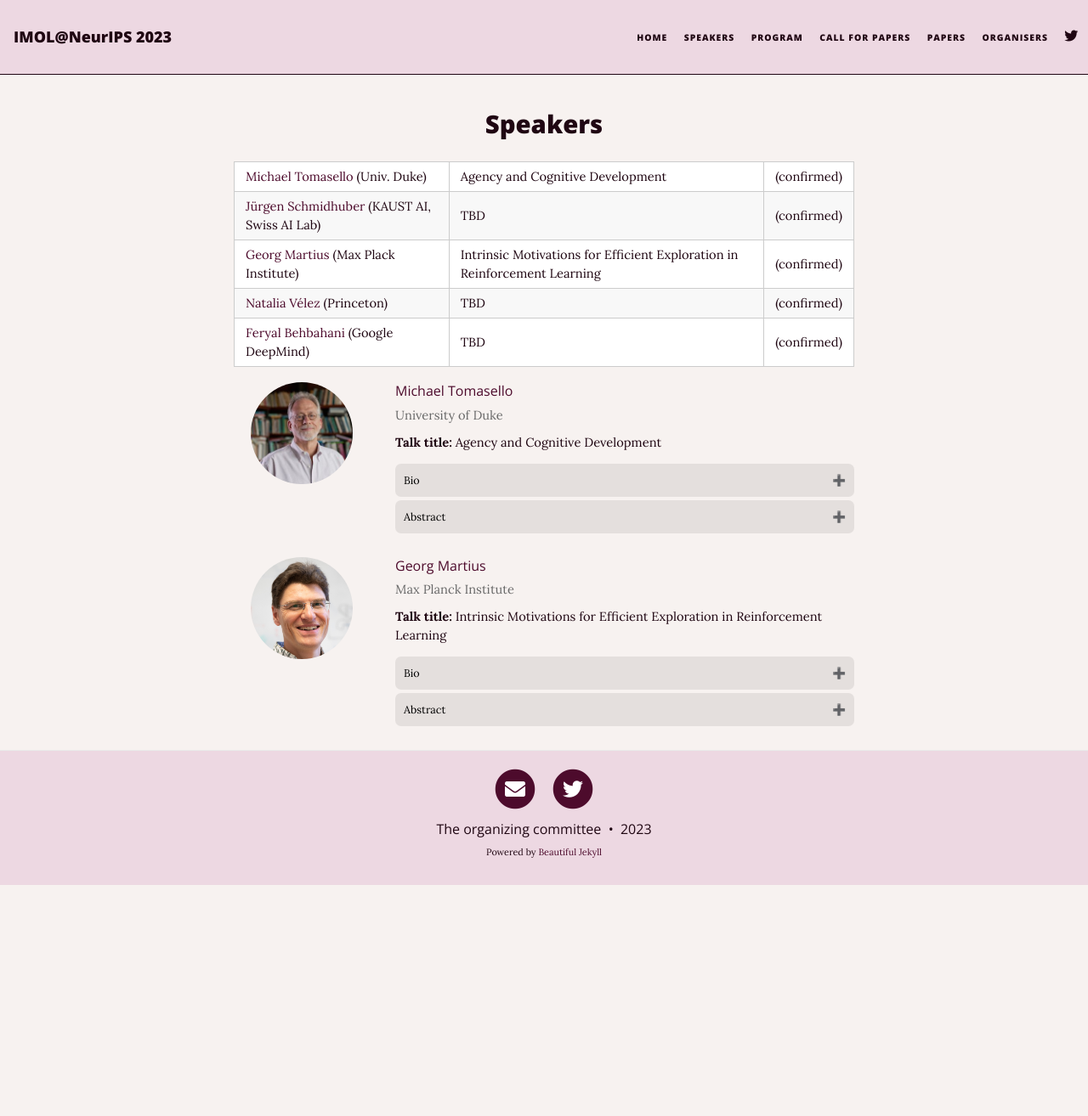
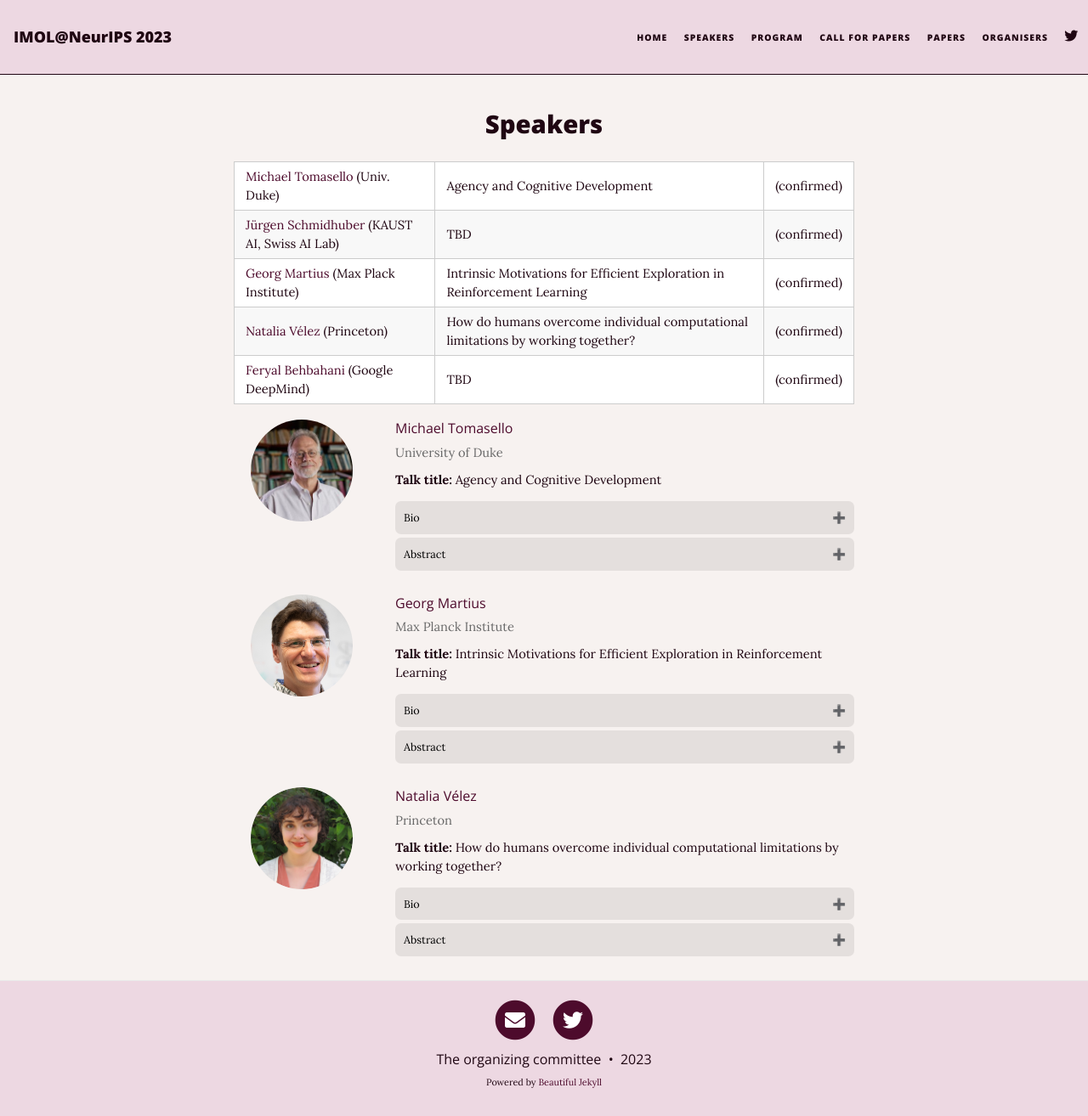
Before and after one commit to nmady/imol-workshop.github.io, a Jekyll site: the page built from speakers.md, in a window 1280 px wide and 1314 px high. Shown: the whole window at 85% size. Built offline with Jekyll 4.4.1, drawn with Linux system fonts in a browser that asks for light colours; nearby versions of some CDN libraries.

Commit message:
update natalia's info

```diff
--- a/speakers.md
+++ b/speakers.md
@@ -24,7 +24,7 @@
   </tr>
   <tr>
     <td> <a href="https://psych.princeton.edu/people/natalia-v%C3%A9lez">Natalia Vélez</a> (Princeton) </td>
-    <td>TBD</td>
+    <td>How do humans overcome individual computational limitations by working together?</td>
     <td>(confirmed)</td>
   </tr>
   <tr>
@@ -114,3 +114,41 @@
     </div>
   </div>
 </div>
+
+<div class='row'>
+
+  <div class="col-3">
+
+    <div class="frame">
+
+      <img class="speaker-img" src='/assets/img/natalia.png'>
+
+    </div>
+
+  </div>
+
+  <div class="col-9">
+
+    <h4> <a href="https://nataliavelez.org/" target="_blank"> Natalia Vélez </a></h4>
+
+    <p class='speaker-affiliation'> Princeton </p>
+
+      <p style='font-size: 11pt;'>
+
+        <b>Talk title: </b> How do humans overcome individual computational limitations by working together?
+
+    </p>
+    <button type="button" class="collapsible">Bio</button>
+    <div class="content">
+        <p style='margin-top: 5pt;font-size: 11pt;'>
+I am an assistant professor in the Department of Psychology at Princeton University. My lab studies the cognitive capacities and community dynamics that make human collaboration possible. We approach collaboration at two levels of analysis. Zooming in, our work seeks to understand how individuals navigate collaborations—that is, how individuals learn about their collaborators, share knowledge with one another, and divide labor. Zooming out, our work examines how community-wide dynamics contribute to the success of collaborations. Outside of the lab, I draw <a href="https://nataliavelez.org/sketches/"> portraits </a> of scientists alongside their science.         </p>
+    </div>
+
+    <button type="button" class="collapsible">Abstract</button>
+    <div class="content">
+        <p style='margin-top: 5pt;font-size: 11pt;'>
+        TBD
+        </p>
+    </div>
+  </div>
+</div>
```
Also changed, not shown: assets/img/natalia.png (added).
